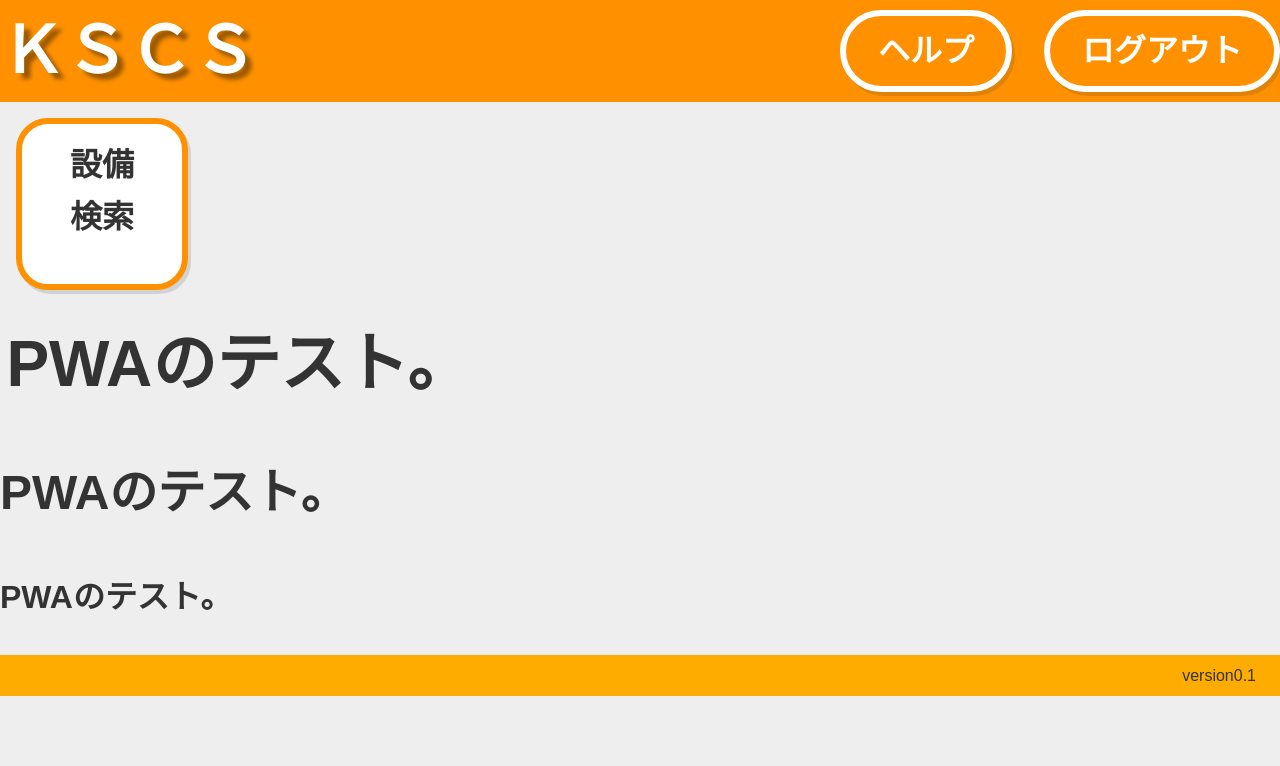
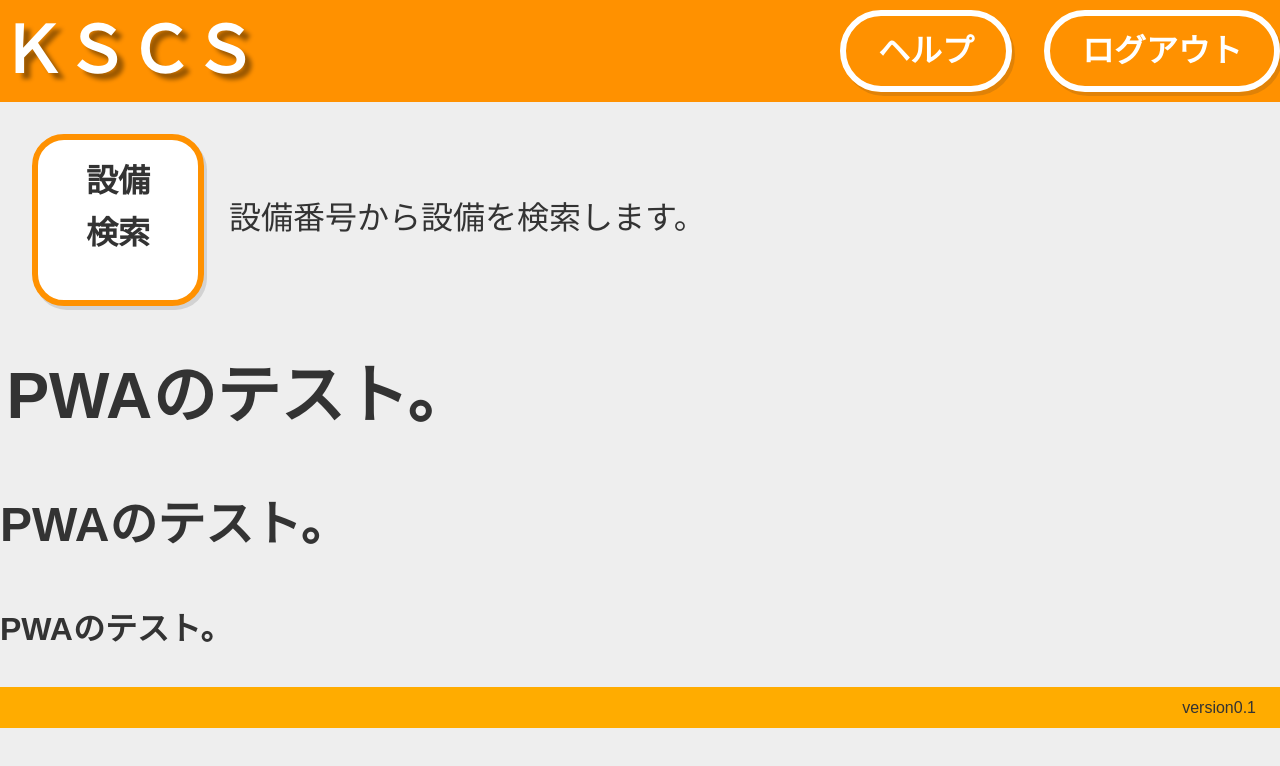
Before and after one commit to maskz71/maskz71.github.io, a plain HTML site: page index.html in a window 1280 px wide. Drawn offline with Linux system fonts and the light colour scheme.

Commit message:
topmenu2

```diff
--- a/css/module/top-menu.css
+++ b/css/module/top-menu.css
@@ -2,7 +2,7 @@
 
 .top-menu {
     display: inline-block;
-    padding: 0.5em;
+    padding: 1em;
     font-size: 2em;
 }
 
@@ -25,9 +25,14 @@
     text-decoration: none;
     font-weight: bold;
     text-align: center;
+    vertical-align: middle;
     cursor: pointer;
 }
 
+.top-menu-btn-text {
+    padding: 0;
+}
+
 .top-menu-sum {
-
+    padding: 0.5em;
 }
--- a/index.html
+++ b/index.html
@@ -27,7 +27,8 @@
     </header>
     <main>
         <div class="top-menu">
-            <a href="./"><div class="top-menu-btn">設備<br>検索</div></a>
+            <a href="./" class="top-menu-btn"><span class="top-menu-btn-text">設備<br>検索</span></a>
+            <span class="top-menu-sum">設備番号から設備を検索します。</span>
         </div>
     </main>
     <h1>PWAのテスト。</h1>
```
